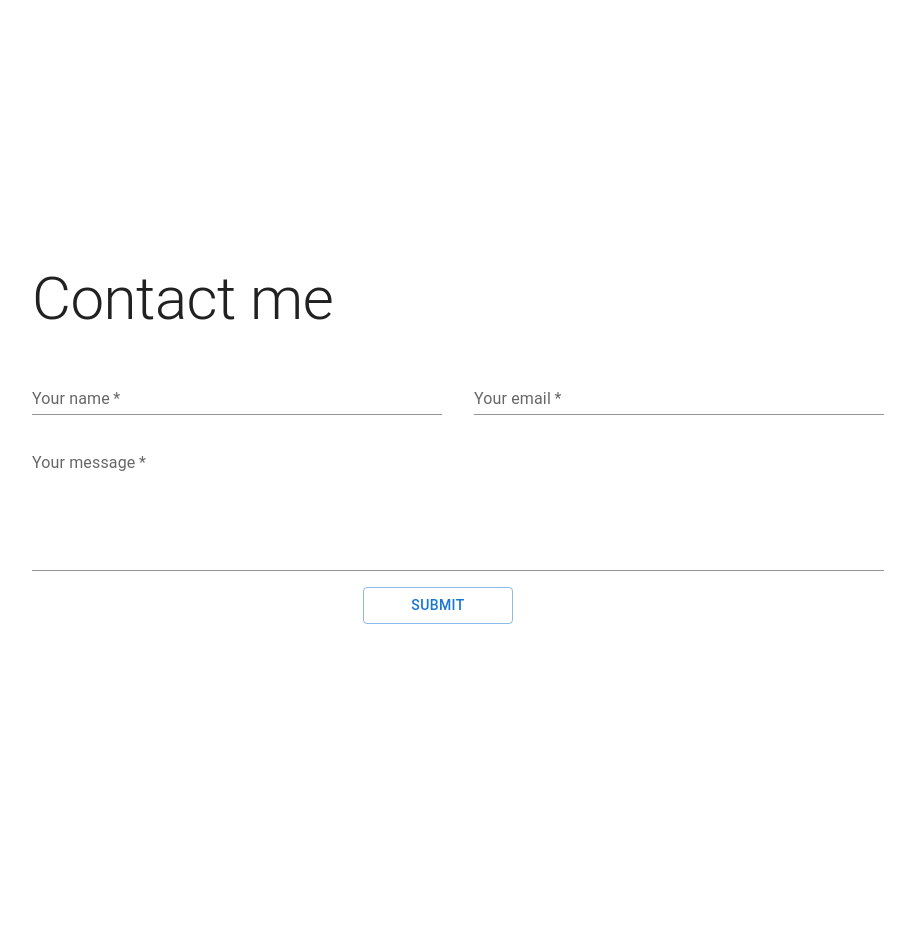
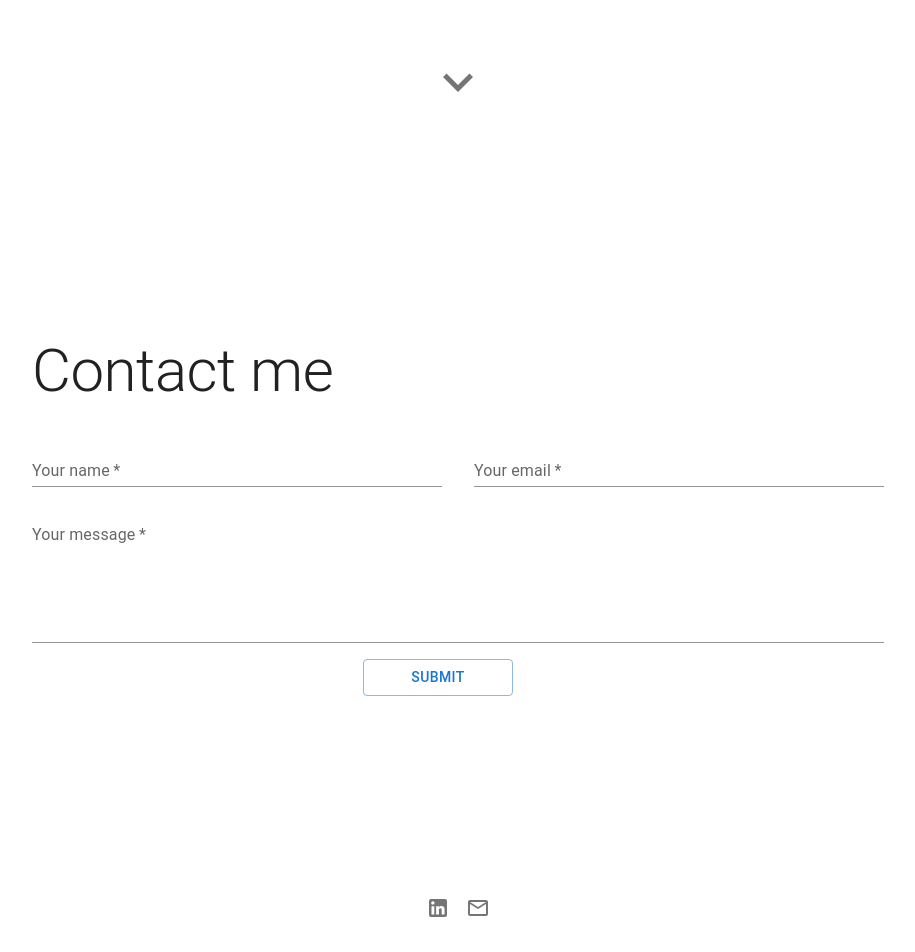
Before and after one commit to tfox121/tf-portfolio-nextjs, a Next.js app: page / in a window 1280 px wide. Shown: the part 2862-3814 px from the top of the page, without its empty margins (182-1097 px from the left). Before the commit the page ends 3722 px from the top, so only its background shows below. Built offline with nearby package versions, Linux system fonts and the light colour scheme.

Commit message:
feat: add link icons

```diff
--- a/pages/index.jsx
+++ b/pages/index.jsx
@@ -1,6 +1,6 @@
 import Head from 'next/head';
 import { Box, IconButton, Typography } from '@mui/material';
-import ExpandMoreIcon from '@mui/icons-material/ExpandMore';
+import { EmailOutlined, LinkedIn, ExpandMore } from '@mui/icons-material';
 import { useRef } from 'react';
 
 import { ContactForm, Section, WorkItem } from '@/src/lib/components';
@@ -38,7 +38,7 @@ export default function Home() {
         </Box>
         <Box py={1}>
           <IconButton onClick={() => handleScroll(aboutRef)}>
-            <ExpandMoreIcon sx={{ fontSize: 60 }} />
+            <ExpandMore sx={{ fontSize: 60 }} />
           </IconButton>
         </Box>
       </Section>
@@ -65,7 +65,7 @@ export default function Home() {
         </Box>
         <Box py={1}>
           <IconButton onClick={() => handleScroll(workRef)}>
-            <ExpandMoreIcon sx={{ fontSize: 60 }} />
+            <ExpandMore sx={{ fontSize: 60 }} />
           </IconButton>
         </Box>
       </Section>
@@ -95,6 +95,11 @@ export default function Home() {
             ))}
           </Box>
         </Box>
+        <Box py={1}>
+          <IconButton onClick={() => handleScroll(contactRef)}>
+            <ExpandMore sx={{ fontSize: 60 }} />
+          </IconButton>
+        </Box>
       </Section>
       <Section sectionRef={contactRef}>
         <Box
@@ -112,6 +117,17 @@ export default function Home() {
             <ContactForm />
           </Box>
         </Box>
+        <Box>
+          <IconButton
+            href="https://www.linkedin.com/in/tfox121/"
+            target="_blank"
+          >
+            <LinkedIn />
+          </IconButton>
+          <IconButton href="mailto:tfox121+portfolio@gmail.com" target="_blank">
+            <EmailOutlined />
+          </IconButton>
+        </Box>
       </Section>
     </>
   );
```
